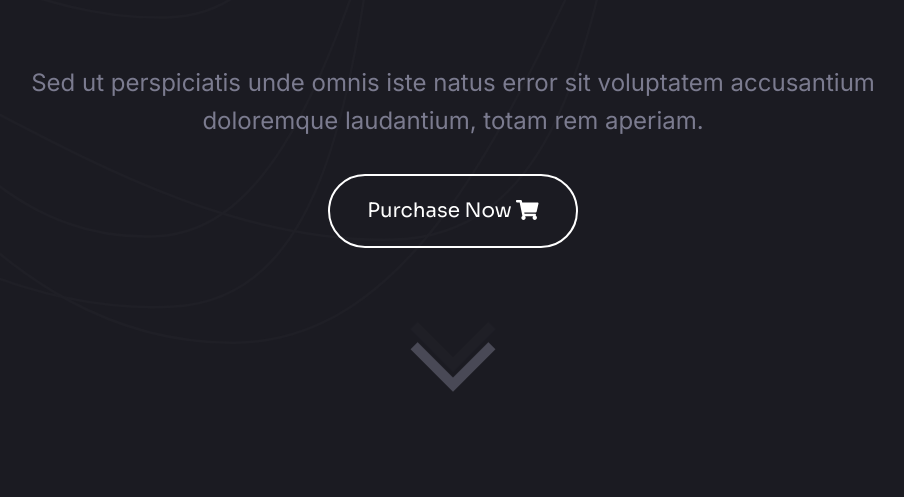
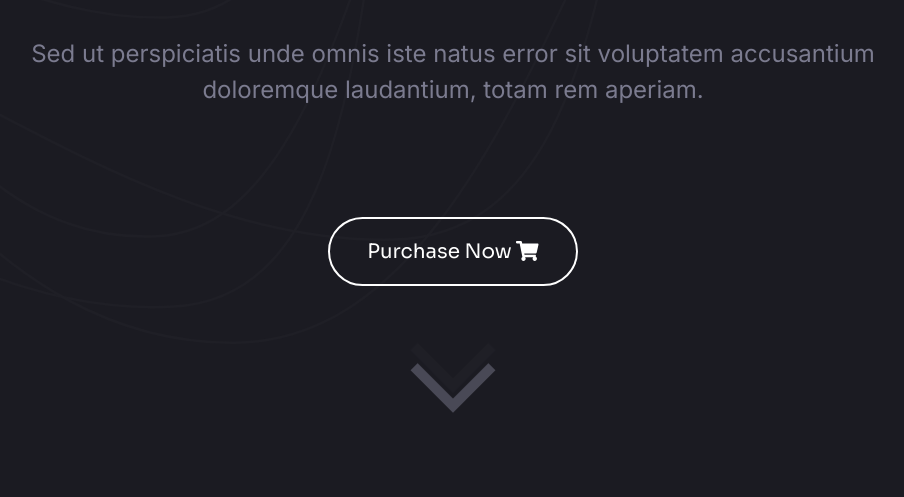
Before and after one commit to khaledfahmy123/Landing-X, a React app: page / in a window 1280 px wide. Shown: the part 303-800 px from the top of the page, without its empty margins (187-1091 px from the left). Built offline with nearby package versions, Linux system fonts and the light colour scheme.

Commit message:
grid fix final

```diff
--- a/src/css/lpage.css
+++ b/src/css/lpage.css
@@ -86,7 +86,7 @@ p {
   color: var(--clr-light);
   font-size: clamp(15px, 5vw, 24px);
 
-  line-height: 38px;
+  line-height: 150%;
 }
 
 .btn {
@@ -126,12 +126,12 @@ header {
 header .container {
   display: grid;
   grid-template:
-    "span" 0.5fr
-    "title" 0.2fr
-    "hyper" auto
-    "txt" auto
+    "span" 10vh
+    "title" 10vh
+    "hyper" 15vh
+    "txt" 25vh
     "btn" auto
-    "scroll" auto;
+    "scroll" 10vh;
   grid-gap: 5px;
 }
 
```
